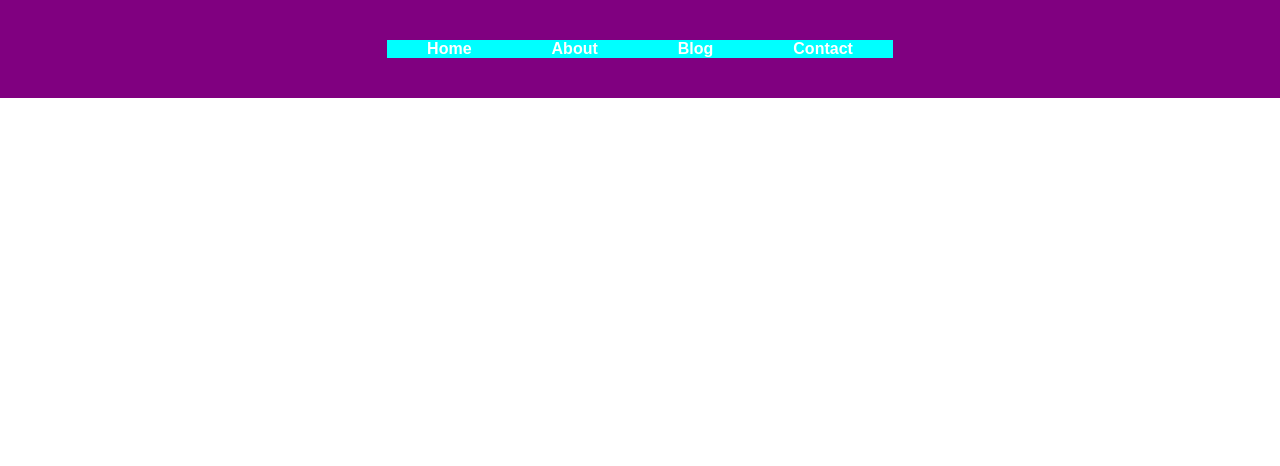
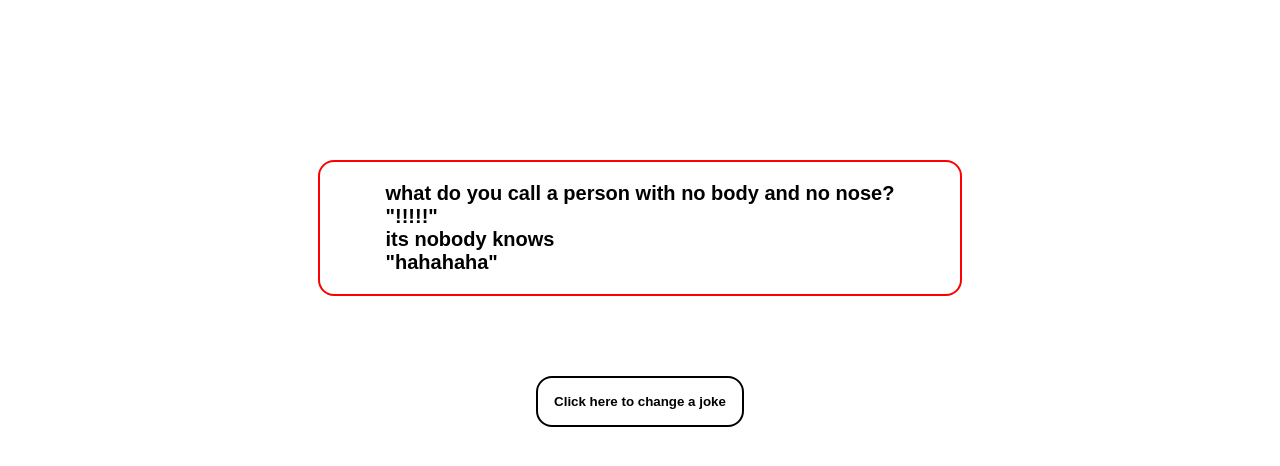
Before and after one commit to Krish-Khatiwada/CSS-Buttons, a plain HTML site: page Index.html in a window 1280 px wide. Drawn offline with Linux system fonts and the light colour scheme.

Commit message:
tell me a joke

```diff
--- a/Index.html
+++ b/Index.html
@@ -12,7 +12,7 @@
     <button class="btn">Button</button> -->
     <!-- --------------------------------------------------------------------------------------------------- -->
 
-    <header>
+    <!-- <header>
         <nav>
             <ul>
                 <li>Home</li>
@@ -21,7 +21,7 @@
                 <li>Contact</li>
             </ul>
         </nav>
-    </header>
+    </header> -->
     <!-- ------------------------------------------------------------------------------------------------------- -->
 
     <!-- <table>
@@ -38,6 +38,14 @@
     </table> -->
     <!-- -------------------------------------------------------------------------------------------------- -->
 
+    <div class="joke">
+        what do you call a person with no body and no nose? <br>
+        "!!!!!" <br>
+        its nobody knows <br>
+        "hahahaha" <br>
+    </div>
+    <button>Click here to change a joke</button>
+
     <script src="script.js"></script>
 </body>
 </html>
--- a/script.js
+++ b/script.js
@@ -5,6 +5,47 @@
 // document.getElementsByTagName("ul")[0].lastElementChild.style.color = "green";
 // -------------------------------------------------------------------------------------------------------------->
 
-Array.from(document.getElementsByTagName("li")).forEach((element) =>{
-    element.style.background = "cyan";
+// Array.from(document.getElementsByTagName("li")).forEach((element) =>{
+//     element.style.background = "cyan";
+// })
+// -------------------------------------------------------------------------------------------------------------->
+
+let arr = [`What's the best thing about Switzerland? The flag is a big plus.`,
+
+`I went to the aquarium this weekend, but I didn’t stay long. There’s something fishy about that place.`,
+
+`I found a lion in my closet the other day! When I asked what it was doing there, it said “Narnia business.”`,
+
+`What's a cat's favorite instrument? Purr-cussion.`,
+
+`Why did the snail paint a giant S on his car? So when he drove by, people could say: “Look at that S car go!”`,
+
+`What do you call a happy cowboy? A jolly rancher.`,
+
+`What subject do cats like best in school? Hiss-tory.`,
+
+`Humpty Dumpty had a great fall. He said his summer was pretty good too.`,
+
+`My boss said “dress for the job you want, not for the job you have.” So I went in as Batman.`,
+
+`How do you make holy water? You boil the hell out of it.`,
+
+`Justice is a dish best served cold. Otherwise, it's just water.`,
+
+`Why should you never throw grandpa's false teeth at a vehicle? You might denture car.`,
+
+`Why are Christmas trees bad at knitting? They always drop their needles.`,
+
+`What did the lunch box say to the refrigerator? Don't hate me because I'm a little cooler.`,
+
+`I can always tell when someone is lying. I can tell when they're standing too.`,
+
+`Some people pick their nose, but I was born with mine.`]
+
+let length = arr.length
+
+let a = document.getElementsByTagName("div")
+
+a.addEventListener("click", function(){
+    a.innerHTML = ""
 })
--- a/style.css
+++ b/style.css
@@ -40,7 +40,7 @@ box-shadow: 0 0 20px 5px #00fffc;
 
 /* ----------------------------------------------------------------------------------------------------------- */
 
-* {
+/* * {
     margin: 0;
     padding: 0;
     font-family: sans-serif;
@@ -63,10 +63,48 @@ header nav ul {
 header nav ul li {
     font-weight: 700;
     padding: 0 40px;
-}
+} */
 /* ------------------------------------------------------------------------------------------------------ */
 
 /* table thead tr th {
     border: 2px double black;
     padding: 5px;
 } */
+ /* ----------------------------------------------------------------------------------------------------- */
+
+ body {
+    font-weight: 700;
+    font-family: sans-serif;
+    font-size: 20px;
+    display: flex;
+    justify-content: center;
+    align-items: center;
+    flex-direction: column;
+    gap: 5rem;
+    margin-top: 10rem;
+ }
+
+ .joke {
+    width: 600px;
+    border: 2px solid red;
+    border-radius: 1rem;
+    padding: 20px;
+    display: flex;
+    justify-content: center;
+    align-items: center;
+ }
+
+ button {
+    background-color: #fff;
+    color: #000;
+    font-weight: 700;
+    border: 2px solid black;
+    border-radius: 1rem;
+    padding: 1rem;
+ }
+
+ button:hover {
+    background-color: #000;
+    color: #fff;
+    transition: 0.5s;
+ }
```
